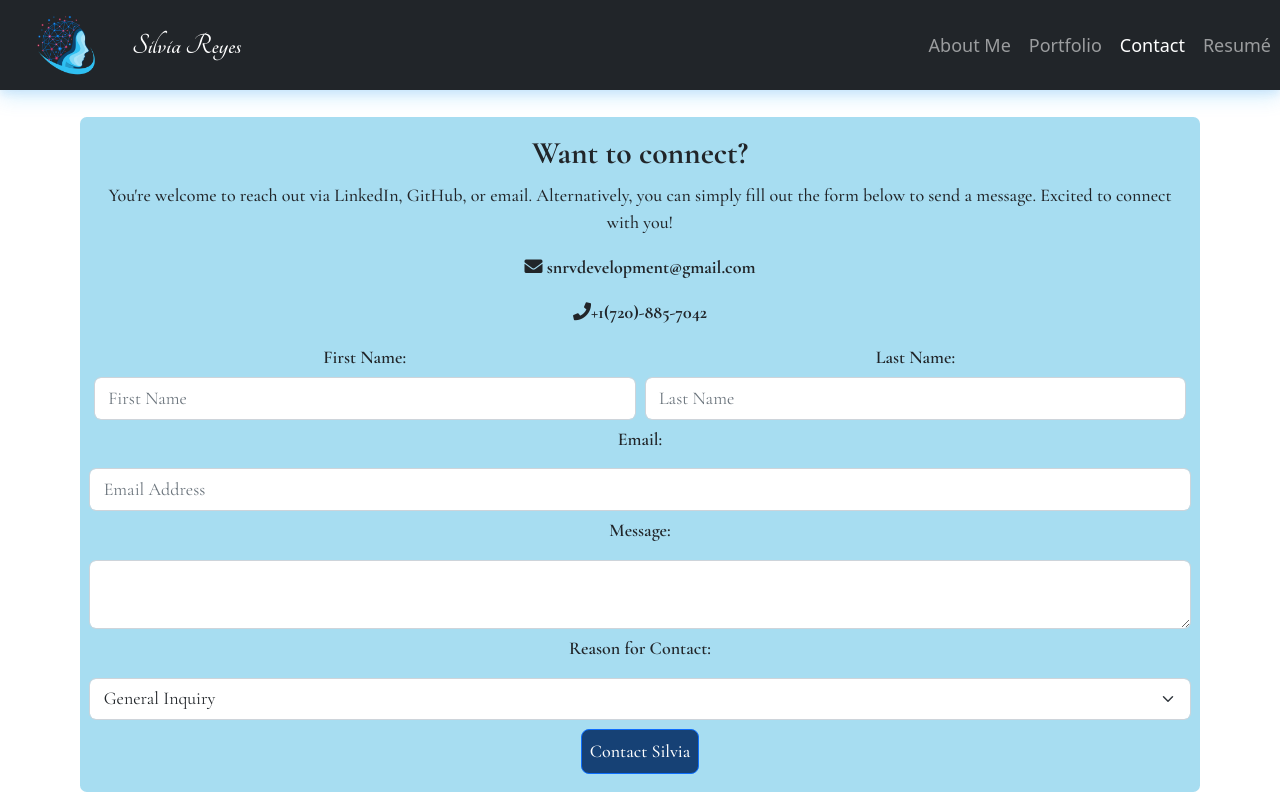
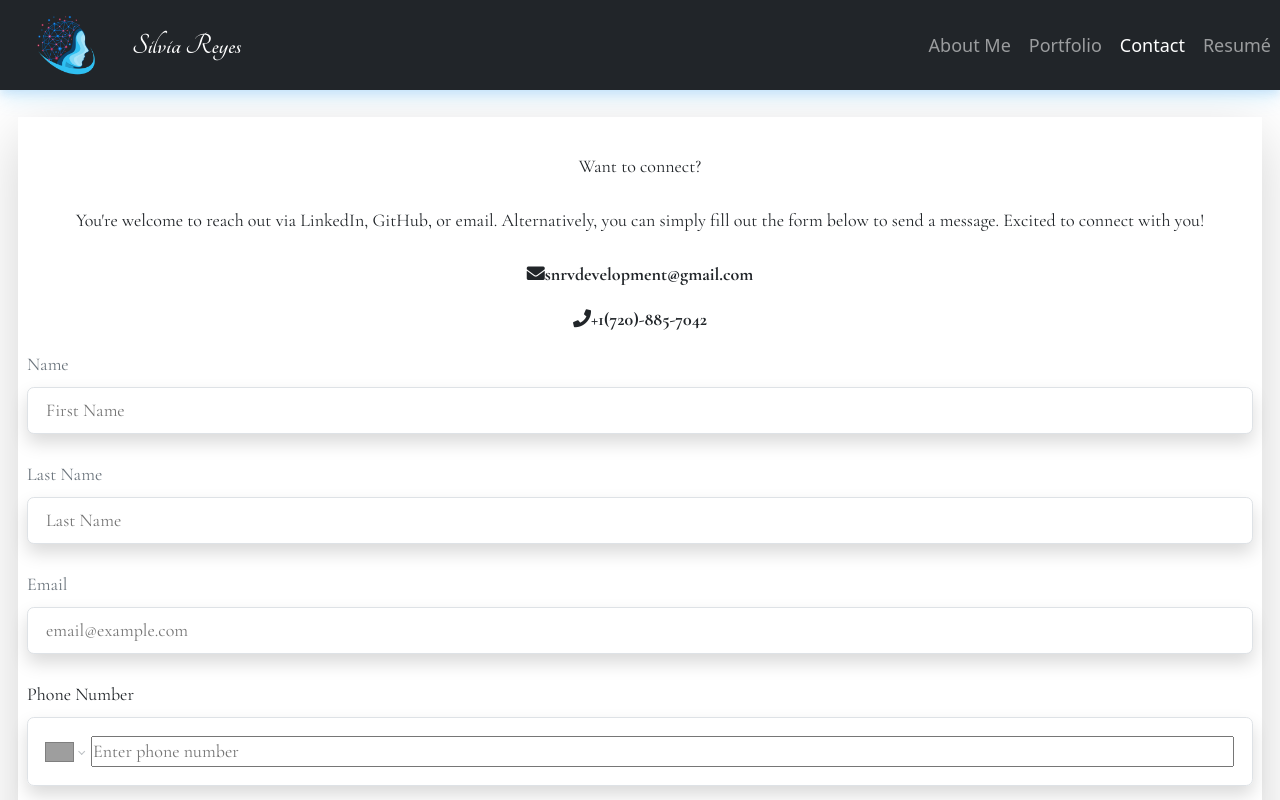
Before and after one commit to NathaliaReyes/personal-portfolio, a React (Vite) app: page /Contact in a window 1280 px wide. Shown: the top 800 px of the page. Built offline with nearby package versions, Linux system fonts and the light colour scheme; grey boxes are pictures that could not be loaded.

Commit message:
Formspree added to contact section

```diff
--- a/package.json
+++ b/package.json
@@ -11,6 +11,7 @@
     "preview": "vite preview"
   },
   "dependencies": {
+    "@formspree/react": "^2.5.1",
     "aos": "^2.3.4",
     "bootstrap": "^5.2.3",
     "pdfjs-dist": "^4.2.67",
@@ -18,6 +19,7 @@
     "react-dom": "^18.2.0",
     "react-pdf": "^8.0.2",
     "react-pdf-viewer": "^0.1.0",
+    "react-phone-number-input": "^3.4.3",
     "react-router-dom": "^6.11.1",
     "sweetalert2": "^11.11.0"
   },
--- a/src/pages/Contact.jsx
+++ b/src/pages/Contact.jsx
@@ -1,163 +1,224 @@
-import { useState } from 'react';
+import React, { useState } from 'react';
+import { useForm } from '@formspree/react';
 import '../stylesheets/Contact.css';
+import 'react-phone-number-input/style.css'
+import PhoneInput from 'react-phone-number-input'
 // Here we import a helper function that will check if the email is valid
-import { validateEmail } from '../utils/helpers';
+// import { validateEmail } from '../utils/helpers';
 
 function Contact() {
   // Here we set the initial state of the form inputs
-  const [nombre, setNombre] = useState('');
-  const [lastname, setLastName] = useState('');
+  const [state, handleSubmitFormspree] = useForm("xzzpzjkp");
+  const [firstName, setfirstName] = useState('');
+  const [lastName, setlastName] = useState('');
   const [email, setEmail] = useState('');
-  const [message, setBody] = useState('');
-  const [inquiry, setInquiry] = useState('General Inquiry');
+  const [phone, setPhone] = useState('');
+  const [inquiry, setInquiry] = useState('');
+  const [message, setMessage] = useState('');
+  const [submitted, setSubmitted] = useState(false);
+  const [emailValid, setEmailValid] = useState(true);
+  const [fieldsCompleted, setFieldsCompleted] = useState(true);
+  const [nameRequired, setNameRequired] = useState(false);
+  const [emailRequired, setEmailRequired] = useState(false);
+  const [phoneRequired, setPhoneRequired] = useState(false);
+  const [messageRequired, setMessageRequired] = useState(false);
 
-  const [errorMessage, setErrorMessage] = useState('');
+  // const [errorMessage, setErrorMessage] = useState('');
 
-  const handleInputChange = (e) => {
+  const handleInputChange = (event) => {
     // Getting the value and name of the input which triggered the change
-    const { target } = e;
-    const inputType = target.name;
-    const inputValue = target.value;
+    const { name, value } = event.target;
 
-    switch (inputType) {
-      case 'nombre':
-        setNombre(inputValue);
+    switch (name) {
+      case 'firstName':
+        setfirstName(value);
+        setNameRequired(!value);
         break;
-      case 'lastname':
-        setLastName(inputValue);
+      case 'lastName':
+        setlastName(value);
+        setNameRequired(!value);
         break;
       case 'email':
-        setEmail(inputValue);
+        setEmail(value);
+        setEmailValid(validateEmail(value));
+        setEmailRequired(!value);
+        break;
+      case 'inquiry':
+        setInquiry(value);
         break;
       case 'message':
-        setBody(inputValue);
+        setMessage(value);
+        setMessageRequired(!value);
         break;
-      case 'inquiry':
-        setInquiry(inputValue);
+      default:
+        break;
     }
   };
 
-  const handleFormSubmit = (e) => {
-    // Preventing the default behavior of the form submit (which is to refresh the page)
-    e.preventDefault();
+  const handlePhoneChange = (value) => {
+    setPhone(value);
+    setPhoneRequired(!value);
+  };
 
-    // First we check to see if the email is not valid or if the userName is empty. If so we set an error message to be displayed on the page.
-    if (!validateEmail(email) || !nombre) {
-      setErrorMessage('Email or username is invalid');
-      // We want to exit out of this code block if something is wrong so that the user can correct it
+  const validateEmail = (email) => {
+    const regex = /^[^\s@]+@[^\s@]+\.[^\s@]+$/;
+    return regex.test(email);
+  };
+
+  const handleSubmit = async (event) => {
+    event.preventDefault();
+    if (!firstName || !lastName || !email || !phone || !message) {
+      setFieldsCompleted(false);
       return;
-      // Then we check to see if the password is not valid. If so, we set an error message regarding the password.
+    } else if (!emailValid) {
+      return;
     }
+    setSubmitted(true);
+    handleSubmitFormspree(event);
+    document.querySelector('#success-modal').classList.add('is-active');
 
+  };
 
-    Swal.fire({
-      position: 'center',
-      icon: 'success',
-      title: 'Your message has been sent!',
-      text: 'Thank you for reaching out. Silvia will be in touch with you shortly.',
-      showConfirmButton: false,
-      timer: 3000,
-      timerProgressBar: true,
-    });
-
-    setNombre('');
-    setLastName('');
-    setEmail('');
-    setBody('');
-    setInquiry('General Inquiry')
+  const handleCancel = () => {
+    window.history.back();
   };
 
   return (
-    <div className='container-form mt-4 mb-4 mb-2 rounded ml-5 mr-5'>
+    <>
+      {submitted && (
+        <div className="fixed inset-0 bg-gray-800 bg-opacity-50 flex justify-center items-center z-50">
+          <div className="bg-white rounded-lg shadow-lg p-2 text-center relative">
+            <button
+              onClick={() => {
+                setSubmitted(false);
+                window.location.href = '/';
+              }}
+              className="absolute top-2 right-2 text-gray-500 hover:text-gray-700"
+            >
+              &times;
+            </button>
+            <h2 className="text-2xl font-bold mb-4">Your message has been delivered!</h2>
+            <p className="text-gray-700 mb-4">Thank you for reaching out - I will get in touch soon!</p>
+            <p className="text-gray-500">✨ Have a splendid day! ✨</p>
+          </div>
+        </div>
+      )}
 
-      <div className='container pt-3 text-center col-12 pl-5 pr-5 rounded ml-5 mr-5'>
-        <h3 className='text-dark cormorant-garamond-bold'>
+      <form onSubmit={handleSubmit} className="max-w-3xl mx-auto p-2 bg-white rounded-lg shadow-lg mt-4 mb-4">
+        <div>
+          <p className='lg:text-xl md:text-lg sm:text-base mt-4 ml-10 mr-10 mb-4 text-center'>
             Want to connect?
-        </h3>
-        <p className='cormorant-garamond-medium'>You're welcome to reach out via LinkedIn, GitHub, or email.
+          </p>
+          <p className='lg:text-xl md:text-lg sm:text-base mt-4 ml-10 mr-10 mb-4 text-center'>
+            You're welcome to reach out via LinkedIn, GitHub, or email.
             Alternatively, you can simply fill out the form below to send a message.
-          Excited to connect with you!</p>
-          <div>
-            <p className='cormorant-garamond-bold'><i className='fas fa-envelope'></i> snrvdevelopment@gmail.com</p>
-            <p className='cormorant-garamond-bold'><i className='fas fa-phone'></i>+1(720)-885-7042</p>
+            Excited to connect with you!
+          </p>
+          <p className='cormorant-garamond-bold text-center'><i className='fas fa-envelope'></i>
+            snrvdevelopment@gmail.com
+          </p>
+          <p className='cormorant-garamond-bold text-center'><i className='fas fa-phone'></i>
+            +1(720)-885-7042
+          </p>
+          {!fieldsCompleted && <p className="text-red-500 text-xs mt-2">Please fill out all required fields.</p>}
         </div>
-        <div className="create col-12">
-          <form className='row g-2 form' onSubmit={handleFormSubmit}>
-            <div className='col-md-6'>
-              <label className='form-label h6 cormorant-garamond-semibold'>First Name:</label>
+        <div className="mb-4 ml-4 mr-4">
+          <label className="d-block text-secondary text-sm font-weight-bold mb-2">Name</label>
           <input
-                className='form-control'
-                value={nombre}
-                required
-                name="nombre"
-                onChange={(e) => setNombre(e.target.value)}
+            name="firstName"
+            value={firstName}
+            className="shadow appearance-none border rounded w-100 py-2 px-3 text-secondary focus:outline-none focus:shadow-outline"
             type="text"
-                placeholder='First Name'
+            placeholder="First Name"
+            onChange={handleInputChange}
           />
+          {nameRequired && <p className="text-red-500 text-xs mt-2">Name is required.</p>}
         </div>
-            <div className='col-md-6'>
-              <label className='form-label h6 cormorant-garamond-semibold'>Last Name:</label>
+
+        <div className="mb-4 ml-4 mr-4">
+          <label className="d-block text-secondary text-sm font-weight-bold mb-2">Last Name</label>
           <input
-                className='form-control'
-                value={lastname}
-                required
-                name="lastname"
-                onChange={(e) => setLastName(e.target.value)}
+            name="lastName"
+            value={lastName}
+            className="shadow appearance-none border rounded w-100 py-2 px-3 text-secondary focus:outline-none focus:shadow-outline"
             type="text"
-                placeholder='Last Name'
+            placeholder="Last Name"
+            onChange={handleInputChange}
           />
+          {nameRequired && <p className="text-red-500 text-xs mt-2">Last Name is required.</p>}
+        </div>
 
+        <div className="mb-4 ml-4 mr-4">
+          <label className="d-block text-secondary text-sm font-weight-bold mb-2">Email</label>
+          <input
+            name="email"
+            value={email}
+            className="shadow appearance-none border rounded w-100 py-2 px-3 text-gray-700 leading-tight focus:outline-none focus:shadow-outline"
+            type="email"
+            placeholder="email@example.com"
+            onChange={handleInputChange}
+          />
+          {emailRequired && <p className="text-red-500 text-xs mt-2">Email is required.</p>}
+          {!emailValid && email && <p className="text-red-500 text-xs mt-2">Please enter a valid email address.</p>}
         </div>
-            <label className='form-label h6 cormorant-garamond-semibold'>Email:</label>
-            <input
-              className='form-control'
-              value={email}
-              required
-              name="email"
-              onChange={handleInputChange}
-              type="email"
-              placeholder='Email Address'
-            />
-            <label className='form-label h6 cormorant-garamond-semibold'>Message:</label>
-            <textarea
-              className='form-control'
-              required
-              value={message}
-              name='message'
-              onChange={handleInputChange}
-              type='text'
-            ></textarea>
-            <label className='form-label h6 cormorant-garamond-semibold'>Reason for Contact:</label>
+
+        <div className="mb-4 ml-4 mr-4">
+          <label className="block text-gray-700 text-sm font-weight-bold mb-2">Phone Number</label>
+          <PhoneInput
+            name="phone"
+            value={phone}
+            placeholder="Enter phone number"
+            className='shadow appearance-none border rounded w-100 py-3 px-3 text-secondary focus:outline-none focus:shadow-outline'
+            onChange={handlePhoneChange}
+            defaultCountry="US" />
+          {phoneRequired && <p className="text-danger text-xs mt-2">Phone Number is required.</p>}
+        </div>
+
+        <div className="mb-4 ml-4 mr-4">
+          <label className="d-block text-secondary text-sm font-weight-bold mb-2">I am interested in:</label>
+          <div className="relative">
             <select
-              className='form-select form-control'
-              required
+              name="inquiry"
               value={inquiry}
               onChange={handleInputChange}
+              className="d-block appearance-none w-100 bg-white border border-secondary hover:border-primary px-4 py-2 pr-8 rounded shadow focus:outline-none focus:shadow-outline"
             >
-              <option value='General Inquiry'>General Inquiry</option>
+              <option value="" disabled>I am looking for:</option>
               <option value='Feedback or Suggestions'>Feedback or Suggestions</option>
               <option value='Job or Career Opportunity'>Job or Career Opportunity</option>
               <option value='Add a Recommendation'>Add a Recommendation</option>
               <option value='Report a Bug or Issue'>Report a Bug or Issue</option>
+              <option value="Other">Other</option>
             </select>
-            <div>
-              <button
-                type='submit'
-                className='btn btn-primary mb-3 cormorant-garamond-medium'>
-                Contact Silvia
+          </div>
+        </div>
+
+        <div className="mb-3 ml-4 mr-4">
+          <label className="d-block text-secondary text-sm font-weight-bold mb-2">Message</label>
+          <textarea
+            name="message"
+            className="shadow appearance-none border rounded w-100 py-2 px-3 text-dark focus:outline-none focus:shadow-outline"
+            placeholder="Message for Silvia Reyes"
+            value={message}
+            onChange={handleInputChange}
+          ></textarea>
+          {messageRequired && <p className="text-red-500 text-xs mt-2">Message is required.</p>}
+        </div>
+
+        <div className="d-flex align-items-center justify-content-center gap-2">
+          <button type="submit" disabled={state.submitting} className="bg-primary hover:bg-secondary text-white font-weight-bold py-2 px-4 rounded focus:outline-none focus:shadow-outline">
+            Send
+          </button>
+          <button type="button" className="bg-primary hover:bg-secondary text-white font-weight-bold p-2 px-4 rounded focus:outline-none focus:shadow-outline" onClick={handleCancel}>
+            Cancel
           </button>
         </div>
       </form>
-          {errorMessage && (
-            <div>
-              <p className="error-text">{errorMessage}</p>
-            </div>
-          )}
-        </div>
 
-      </div>
-    </div>
+
+    </>
   );
 }
 
+
 export default Contact;
```
Also changed, not shown: src/utils/helpers.js (+4 -4 lines), 1 other file (tests, documents, lock files or other folders). Lines whose indentation alone changed are shown as unchanged.
